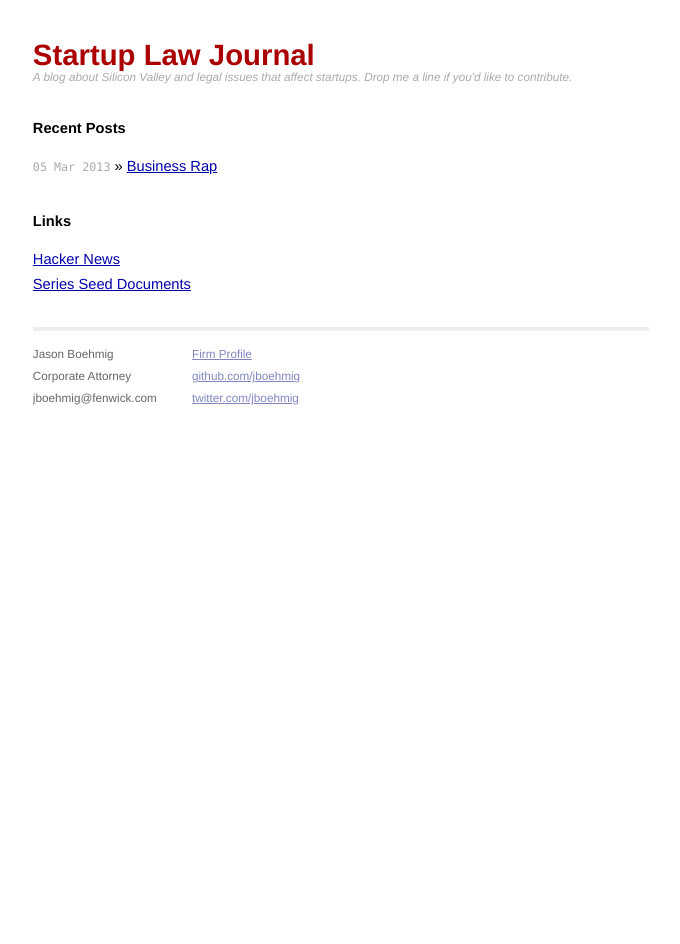
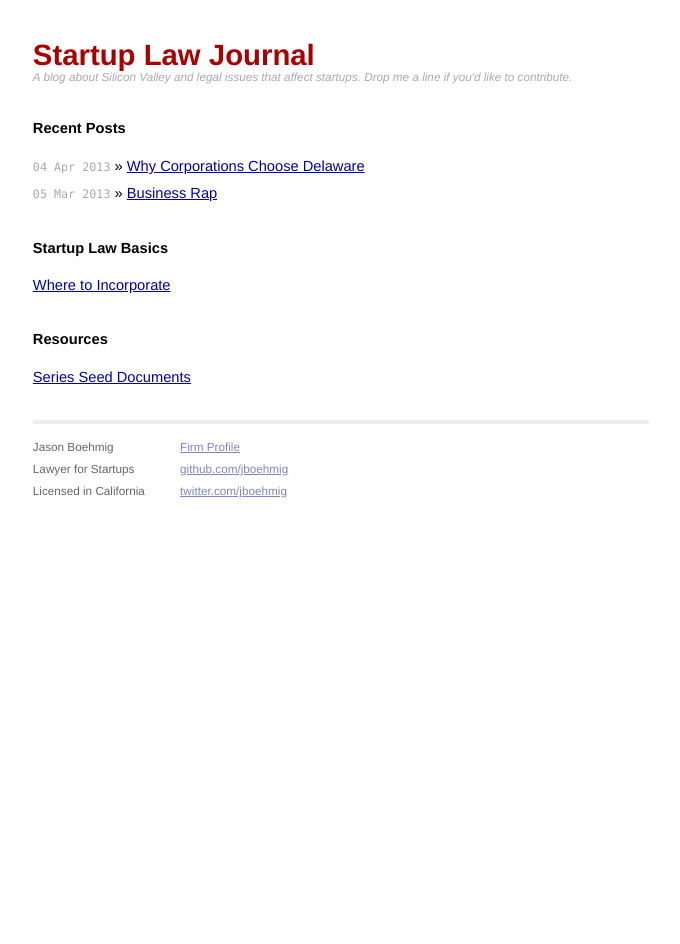
Before and after one commit to startuplawjournal/startuplawjournal.github.com, a Jekyll site: the page built from index.html, in a window 1280 px wide. Shown: the whole page, without its empty margins (299-979 px from the left). Built offline with Jekyll 4.4.1, drawn with Linux system fonts in a browser that asks for light colours; Markdown is read by kramdown in place of the engine named in the settings.

Commit message:
various updates

```diff
--- a/_layouts/default.html
+++ b/_layouts/default.html
@@ -29,8 +29,8 @@
     <div class="contact">
       <p>
         Jason Boehmig<br />
-        Corporate Attorney<br />
-        jboehmig@fenwick.com
+        Lawyer for Startups<br />
+        Licensed in California
       </p>
     </div>
     <div class="contact">
--- a/css/screen.css
+++ b/css/screen.css
@@ -185,11 +185,3 @@ ul.posts {
   #post pre.terminal code {
     background-color: #333;
   }
-
-#related {
-  margin-top: 2em;
-}
-
-  #related h2 {
-    margin-bottom: 1em;
-  }
--- a/index.html
+++ b/index.html
@@ -11,8 +11,12 @@ title: Startup Law Journal
     {% endfor %}
   </ul>
 
-  <h1>Links</h1>
+  <h1>Startup Law Basics</h1>
   <ul class="posts">
-    <li><a href="http://news.ycombinator.com">Hacker News</a> </li>
+    <li><a href="#">Where to Incorporate</a> </li>
+  </ul>
+
+  <h1>Resources</h1>
+  <ul class="posts">
     <li><a href="http://seriesseed.com">Series Seed Documents</a> </li>
   </ul>
```
Also changed, not shown: _layouts/post.html (+0 -9 lines), _posts/2013-04-04-why-corporations-choose-delaware.md (added, +37 -0 lines), 1 other file.
